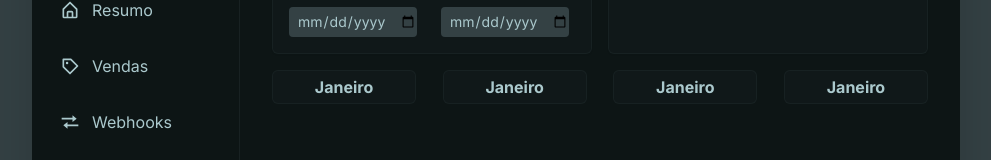
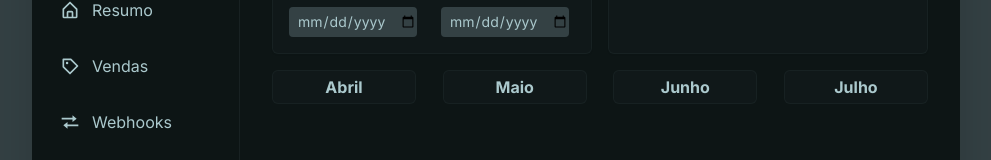
Before and after one commit to willyancr/Fintech, a React (Vite) app: page / in a window 1280 px wide. Shown: the part 166-326 px from the top of the page, without its empty margins (144-1135 px from the left). Built offline with nearby package versions, Linux system fonts and the light colour scheme.

Commit message:
feat: Refactor Content component to use Month component
Removed redundant code for month display in Content component and replaced it with Month component for better organization and reusability.

```diff
--- a/src/components/Content.tsx
+++ b/src/components/Content.tsx
@@ -1,5 +1,6 @@
 import React from 'react';
-import { Card, CardContent, CardDescription } from './ui/card';
+import { Card } from './ui/card';
+import Month from './Month';
 
 function Content() {
   return (
@@ -34,20 +35,7 @@
           </Card>
         </div>
       </div>
-      <div className="flex justify-between gap-2 text-projeto-primary3">
-        <p className="font-bold rounded-[6px] bg-projeto-primary1/10 border-[1px] border-projeto-primary1/20 w-36 py-1 text-center hover:bg-projeto-secondary/80 hover:text-projeto-primary hover:cursor-pointer ease-in duration-150">
-          Janeiro
-        </p>
-        <p className="font-bold rounded-[6px] bg-projeto-primary1/10 border-[1px] border-projeto-primary1/20 w-36 py-1 text-center hover:bg-projeto-secondary/80 hover:text-projeto-primary hover:cursor-pointer ease-in duration-150">
-          Janeiro
-        </p>
-        <p className="font-bold rounded-[6px] bg-projeto-primary1/10 border-[1px] border-projeto-primary1/20 w-36 py-1 text-center hover:bg-projeto-secondary/80 hover:text-projeto-primary hover:cursor-pointer ease-in duration-150">
-          Janeiro
-        </p>
-        <p className="font-bold rounded-[6px] bg-projeto-primary1/10 border-[1px] border-projeto-primary1/20 w-36 py-1 text-center hover:bg-projeto-secondary/80 hover:text-projeto-primary hover:cursor-pointer ease-in duration-150">
-          Janeiro
-        </p>
-      </div>
+      <Month />
     </div>
   );
 }
```
